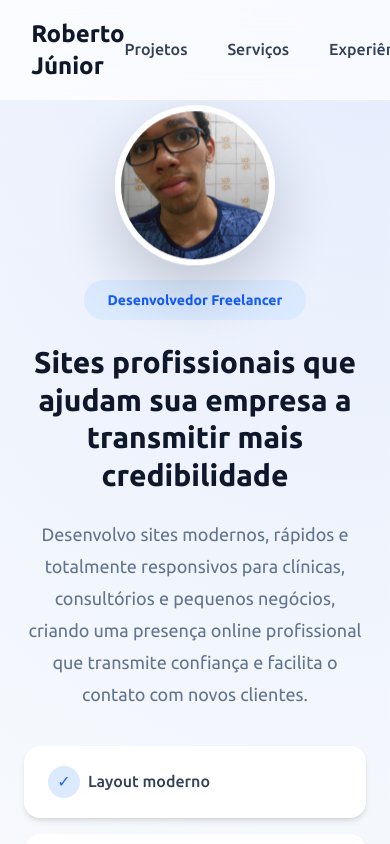
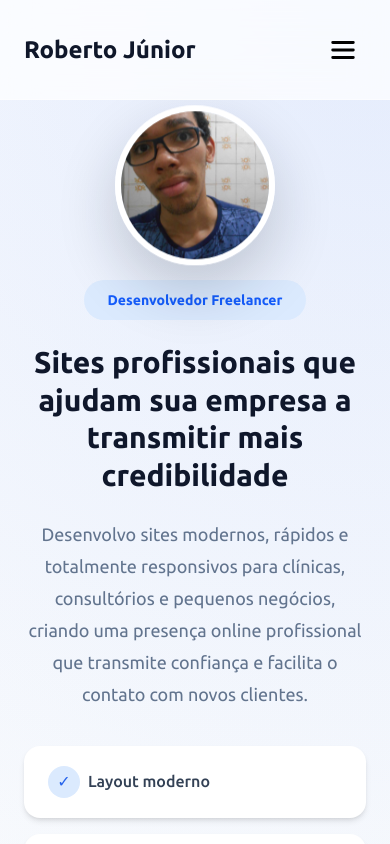
Before and after one commit to RobertoBMJunior/portfolio-profissional, a Next.js app: page / in a window 390 px wide. Shown: the top 844 px of the page. Built offline with nearby package versions, Linux system fonts and the light colour scheme.

Commit message:
feat: alterações no header para deixa-lo responsivo

```diff
--- a/src/components/CTA.tsx
+++ b/src/components/CTA.tsx
@@ -10,7 +10,10 @@ export function CTA() {
   const whatsappUrl = `https://wa.me/${telefone}?text=${mensagemInicial}`
 
   return (
-    <section className="relative overflow-hidden bg-slate-50 py-12">
+    <section
+      id="contacts"
+      className="scroll-mt-25 relative overflow-hidden bg-slate-50 py-12"
+    >
       {/* Glow azul */}
       <div className="absolute -left-32 -top-32 h-80 w-80 rounded-full bg-blue-300/30 blur-3xl" />
 
--- a/src/components/Header.tsx
+++ b/src/components/Header.tsx
@@ -1,80 +1,254 @@
+'use client'
+
+import { useState } from 'react'
+import { List, X } from '@phosphor-icons/react'
+
 export function Header() {
+  const [menuOpen, setMenuOpen] = useState(false)
+
+  function closeMenu() {
+    setMenuOpen(false)
+  }
+
   return (
-    <header
-      id="header"
-      className="fixed w-full top-0 left-0 flex justify-between items-center py-5.5 px-[8%] z-20 backdrop-blur-[18px] bg-white/72 border-b border-white/40 transition-all duration-400 h-25"
-    >
-      <a href="#" className="text-2xl font-bold text-(--secondary)">
-        {' '}
-        Roberto Júnior{' '}
-      </a>
+    <>
+      <header
+        id="header"
+        className="
+          fixed
+          inset-x-0
+          top-0
+          z-50
+          h-25
+          border-b
+          border-white/40
+          bg-white/72
+          backdrop-blur-[18px]
+        "
+      >
+        <div
+          className="
+            mx-auto
+            flex
+            h-full
+            max-w-7xl
+            items-center
+            justify-between
+            px-6
+          "
+        >
+          {/* Logo */}
 
-      <nav className="flex items-center">
-        <span id="icon-menu" className="text-[2rem] cursor-pointer hidden">
-          {' '}
-          &#9776;{' '}
-        </span>
+          <a
+            href="#"
+            className="text-2xl font-bold text-(--secondary)"
+            onClick={closeMenu}
+          >
+            Roberto Júnior
+          </a>
 
-        <ul id="menu" className="flex gap-10">
+          {/* Menu Desktop */}
+
+          <nav className="hidden lg:block">
+            <ul className="flex gap-10">
+              {[
+                ['Projetos', '#projects'],
+                ['Serviços', '#services'],
+                ['Tecnologias', '#technologies'],
+                ['Contato', '#contacts'],
+              ].map(([label, href]) => (
+                <li key={label}>
+                  <a
+                    href={href}
+                    className="
+                      relative
+                      font-medium
+                      text-(--gray-700)
+                      transition-all
+                      duration-300
+                      hover:text-(--primary)
+                      after:content-['']
+                      after:absolute
+                      after:left-0
+                      after:-bottom-2
+                      after:h-0.5
+                      after:w-0
+                      after:bg-(--primary)
+                      after:transition-all
+                      after:duration-300
+
+                      hover:after:w-full
+                    "
+                  >
+                    {label}
+                  </a>
+                </li>
+              ))}
+            </ul>
+          </nav>
+
+          {/* Botão Desktop */}
+
+          <a
+            href="https://wa.me/5561999743703"
+            target="_blank"
+            rel="noopener noreferrer"
+            className="
+              hidden
+              lg:flex
+              items-center
+              justify-center
+              rounded-full
+              bg-(--primary)
+              px-6.5
+              py-3.5
+              font-medium
+              text-white
+              transition-all
+              duration-300
+              hover:bg-(--primary-dark)
+            "
+          >
+            Solicitar orçamento
+          </a>
+
+          {/* Botão Mobile */}
+
+          <button
+            onClick={() => setMenuOpen(!menuOpen)}
+            className="
+              rounded-lg
+              p-2
+              transition-colors
+              duration-300
+              hover:bg-slate-100
+              lg:hidden
+            "
+            aria-label="Abrir menu"
+          >
+            {menuOpen ? (
+              <X size={30} weight="bold" />
+            ) : (
+              <List size={30} weight="bold" />
+            )}
+          </button>
+        </div>
+      </header>
+
+      {/* Backdrop */}
+
+      <div
+        onClick={closeMenu}
+        className={`
+          fixed
+          inset-0
+          z-40
+          bg-black/25
+          transition-all
+          duration-300
+          lg:hidden
+
+          ${
+            menuOpen
+              ? 'visible opacity-100'
+              : 'pointer-events-none invisible opacity-0'
+          }
+        `}
+      />
+
+      {/* Menu Mobile */}
+
+      <nav
+        className={`
+          fixed
+          top-25
+          left-0
+          right-0
+          z-50
+          border-b
+          border-slate-200
+          bg-white
+          shadow-xl
+
+          origin-top
+          transition-all
+          duration-300
+
+          lg:hidden
+
+          ${
+            menuOpen
+              ? 'translate-y-0 opacity-100'
+              : '-translate-y-6 pointer-events-none opacity-0'
+          }
+        `}
+      >
+        <ul className="flex flex-col">
           <li>
             <a
               href="#projects"
-              className="relative text-(--gray-700) hover:text-(--primary) font-medium transition-all duration-300 after:content-[''] after:absolute after:left-0 after:-bottom-2 after:w-0 after:h-0.5 after:bg-(--primary) after:transition-all after:duration-300 hover:after:w-full"
+              onClick={closeMenu}
+              className="block border-b border-slate-100 px-6 py-5 font-medium hover:bg-slate-50"
             >
-              {' '}
-              Projetos{' '}
+              Projetos
             </a>
           </li>
 
           <li>
             <a
               href="#services"
-              className="relative text-(--gray-700) hover:text-(--primary) font-medium transition-all duration-300 after:content-[''] after:absolute after:left-0 after:-bottom-2 after:w-0 after:h-0.5 after:bg-(--primary) after:transition-all after:duration-300 hover:after:w-full"
+              onClick={closeMenu}
+              className="block border-b border-slate-100 px-6 py-5 font-medium hover:bg-slate-50"
             >
-              {' '}
-              Serviços{' '}
+              Serviços
             </a>
           </li>
 
           <li>
             <a
-              href="#experience"
-              className="relative text-(--gray-700) hover:text-(--primary) font-medium transition-all duration-300 after:content-[''] after:absolute after:left-0 after:-bottom-2 after:w-0 after:h-0.5 after:bg-(--primary) after:transition-all after:duration-300 hover:after:w-full"
+              href="#technologies"
+              onClick={closeMenu}
+              className="block border-b border-slate-100 px-6 py-5 font-medium hover:bg-slate-50"
             >
-              {' '}
-              Experiência{' '}
-            </a>
-          </li>
-
-          <li>
-            <a
-              href="#ability"
-              className="relative text-(--gray-700) hover:text-(--primary) font-medium transition-all duration-300 after:content-[''] after:absolute after:left-0 after:-bottom-2 after:w-0 after:h-0.5 after:bg-(--primary) after:transition-all after:duration-300 hover:after:w-full"
-            >
-              {' '}
-              Tecnologias{' '}
+              Tecnologias
             </a>
           </li>
 
           <li>
             <a
               href="#contacts"
-              className="relative text-(--gray-700) hover:text-(--primary) font-medium transition-all duration-300 after:content-[''] after:absolute after:left-0 after:-bottom-2 after:w-0 after:h-0.5 after:bg-(--primary) after:transition-all after:duration-300 hover:after:w-full"
+              onClick={closeMenu}
+              className="block border-b border-slate-100 px-6 py-5 font-medium hover:bg-slate-50"
             >
-              {' '}
-              Contato{' '}
+              Contato
+            </a>
+          </li>
+
+          <li className="p-6">
+            <a
+              href="https://wa.me/5561999743703"
+              target="_blank"
+              rel="noopener noreferrer"
+              onClick={closeMenu}
+              className="
+                flex
+                justify-center
+                rounded-full
+                bg-(--primary)
+                px-6
+                py-4
+                font-semibold
+                text-white
+                transition-all
+                duration-300
+                hover:bg-(--primary-dark)
+              "
+            >
+              Solicitar orçamento
             </a>
           </li>
         </ul>
       </nav>
-
-      <a
-        href="https://wa.me/5561999743703"
-        target="_blank"
-        className="flex items-center justify-center cursor-pointer font-medium bg-(--primary) hover:bg-(--primary-dark) text-white px-6.5 py-3.25 rounded-full transition-all duration-300 ease-in-out"
-      >
-        Solicitar orçamento
-      </a>
-    </header>
+    </>
   )
 }
--- a/src/components/Projects.tsx
+++ b/src/components/Projects.tsx
@@ -31,7 +31,8 @@ export function Projects() {
   return (
     <section
       id="projects"
-      className=" px-6 pt-5 pb-10 bg-gradient-to-b from-white to-slate-100">
+      className="scroll-mt-25 px-6 pt-5 pb-10 bg-gradient-to-b from-white to-slate-100"
+    >
       <div className="mx-auto max-w-7xl">
         <div className="mb-14 text-center">
           <span className="font-semibold uppercase tracking-[0.2em] text-blue-600">
--- a/src/components/Services.tsx
+++ b/src/components/Services.tsx
@@ -29,7 +29,7 @@ export function Services() {
   ]
 
   return (
-    <section id="services" className=" px-6 py-10 bg-white">
+    <section id="services" className="scroll-mt-25 px-6 py-10 bg-white">
       <div className="mx-auto max-w-7xl">
         <div className="mb-10 text-center">
           <span className="font-semibold uppercase tracking-[0.2em] text-blue-600">
--- a/src/components/Technologies.tsx
+++ b/src/components/Technologies.tsx
@@ -15,7 +15,10 @@ export function Technologies() {
   ]
 
   return (
-    <section id="technologies" className="mx-auto max-w-7xl px-6 py-12">
+    <section
+      id="technologies"
+      className="scroll-mt-25 mx-auto max-w-7xl px-6 py-12"
+    >
       <div className="mb-14 text-center">
         <span className="font-semibold uppercase tracking-[0.2em] text-blue-600">
           Tecnologias
```
